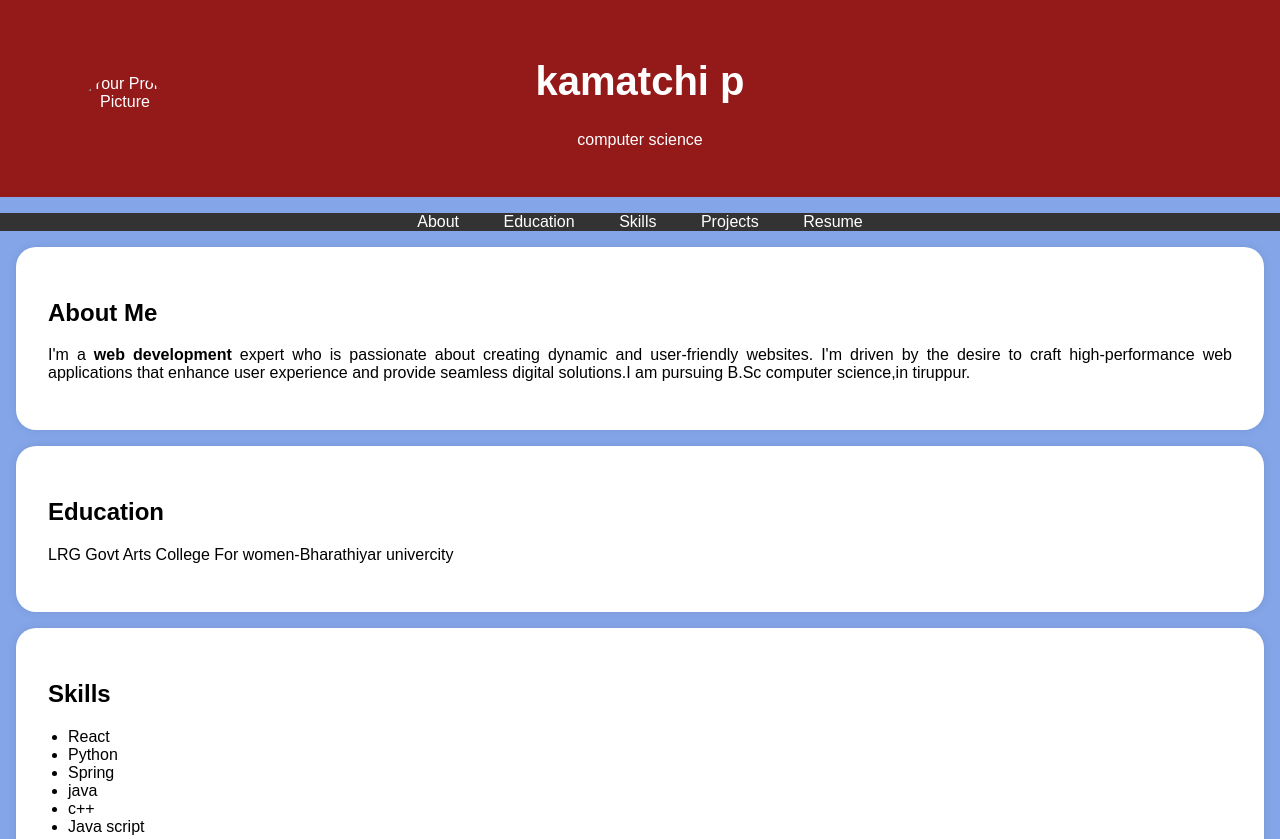
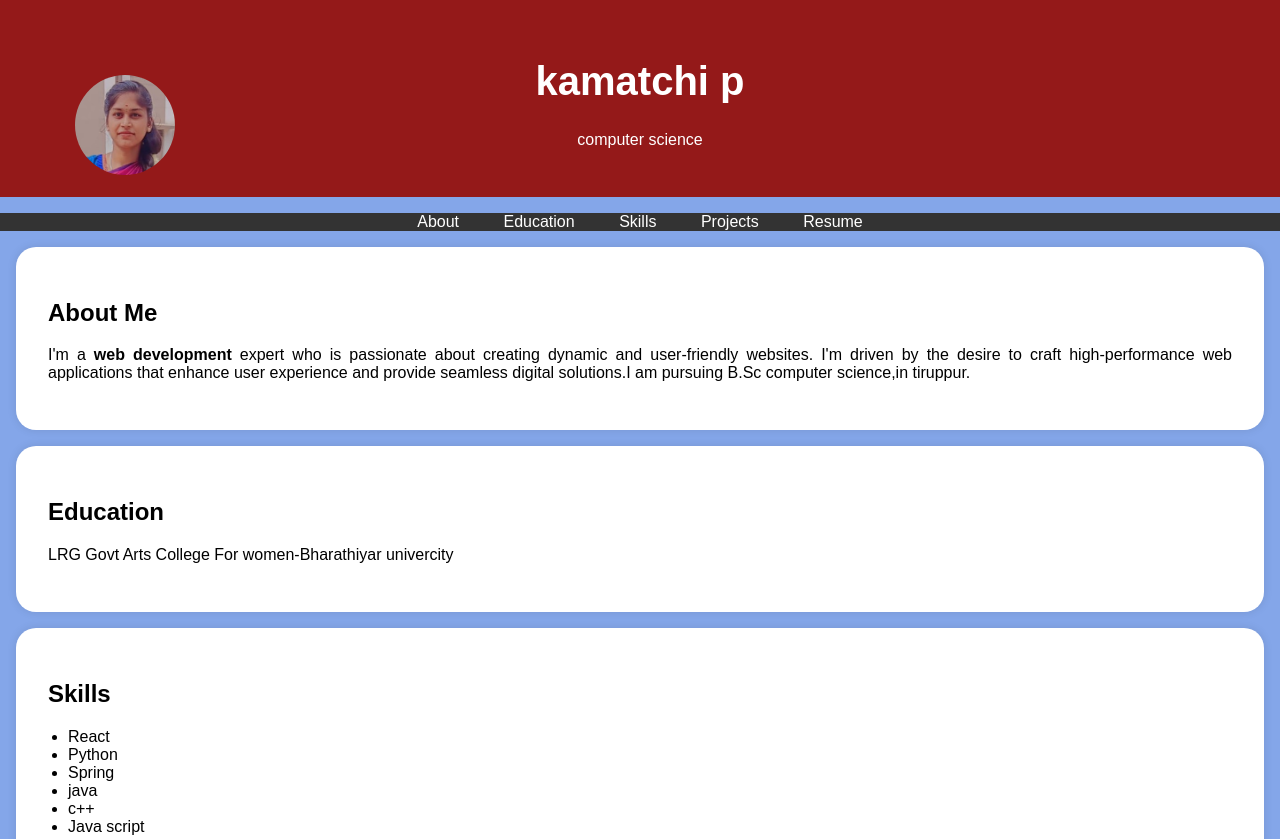
Before and after one commit to Kamatchi2006/Degital-portfolio, a plain HTML site: page index.html in a window 1280 px wide. Shown: the top 839 px of the page. Drawn offline with Linux system fonts and the light colour scheme.

Commit message:
Update index.html

```diff
--- a/index.html
+++ b/index.html
@@ -95,7 +95,7 @@
     <header>
         <div class="header-content">
             <!-- Add your profile picture here -->
-            <img src="/storage/emulated/0/Android/media/com.whatsapp/WhatsApp/Media/WhatsApp Images/IMG-20250319-WA0338 (1).jpg " alt="Your Profile Picture" class="profile-picture">
+            <img src="passport photo.jpg" alt="Your Profile Picture" class="profile-picture">
             <h1>kamatchi p</h1>
             <p>computer science </p>
         </div>
```
